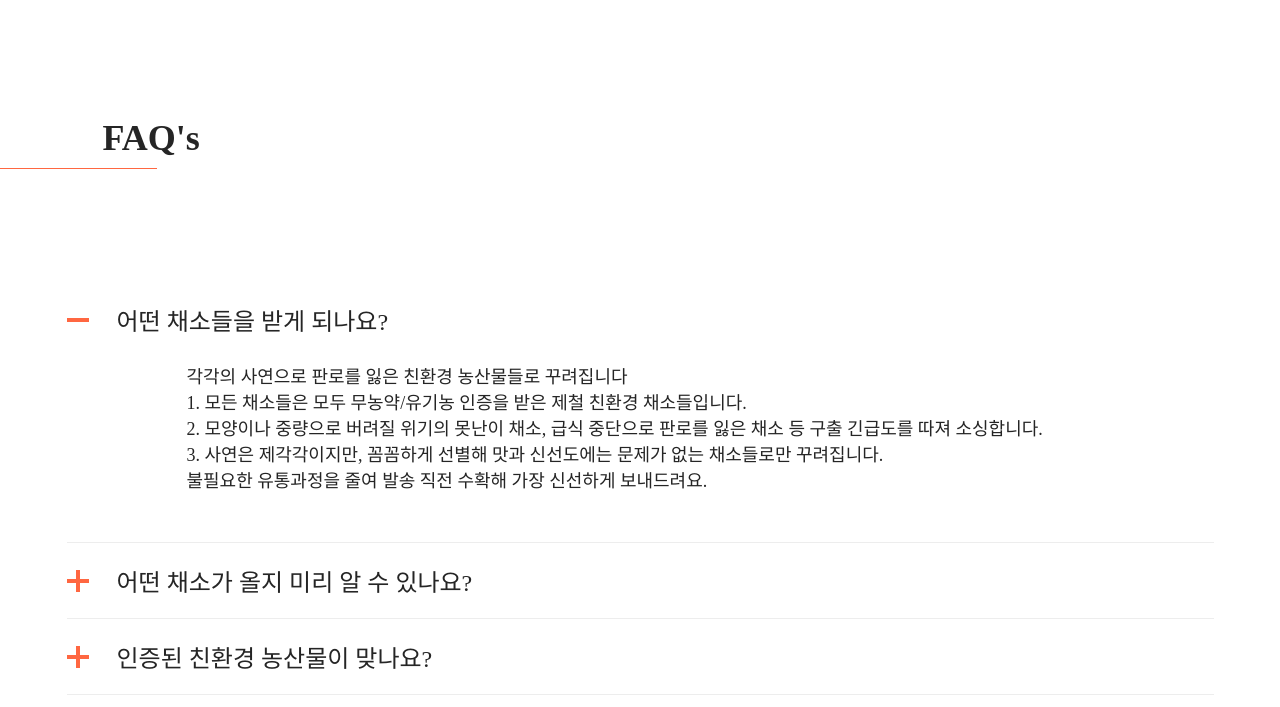
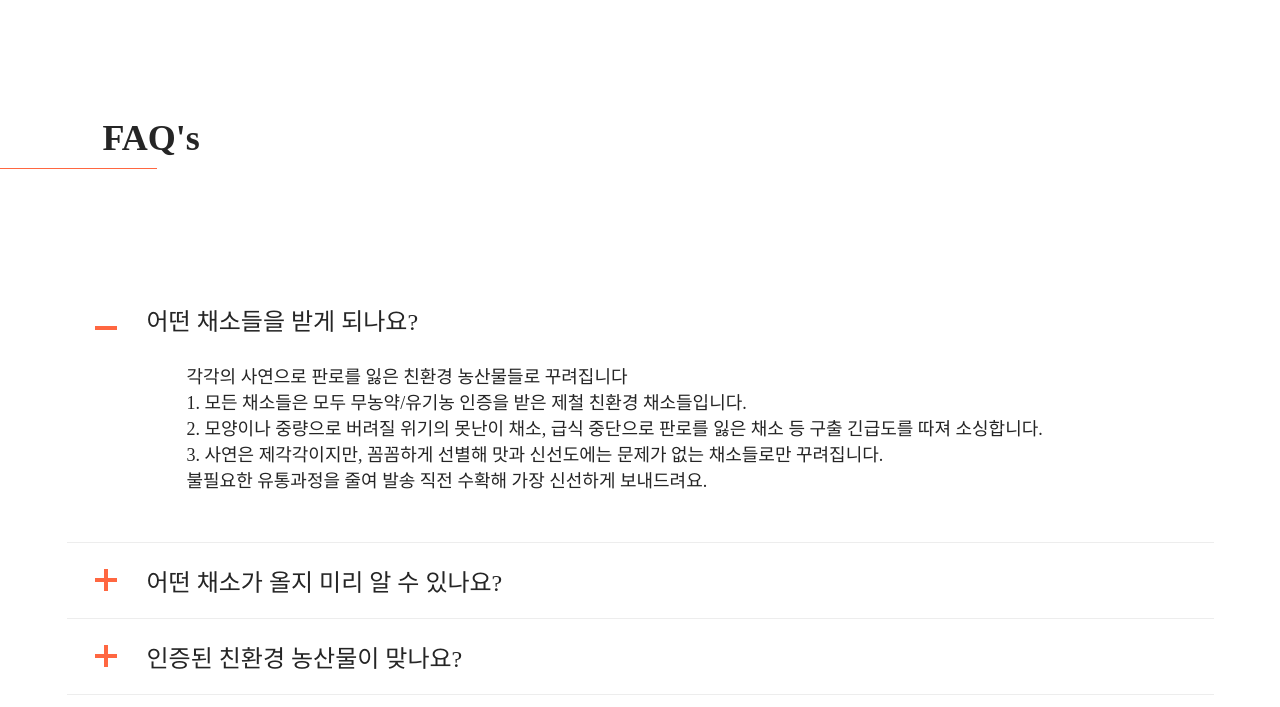
Before and after one commit to yejiseo0725/UglyUs_Market, a plain HTML site: page html/03_howToUse.html in a window 1280 px wide. Both pictures are taken after a click on the element "어떤 채소들을 받게 되나요?". Shown: the part 4343-5050 px from the top of the page. Drawn offline with Linux system fonts and the light colour scheme; a web font is replaced by a local one.

Commit message:
section 06 완성

```diff
--- a/css/howToUse.css
+++ b/css/howToUse.css
@@ -537,7 +537,6 @@ header nav .gnb li a {
 .section_06 .section-inner {
     width: 1340px;
     height: 100%;
-    /* background-color: teal; */
 }
 
 /* Main Title Area */
@@ -567,18 +566,19 @@ header nav .gnb li a {
     border-bottom: 1px solid #EDEDED;
     padding: 20px 0;
 }
-.section_06 .faq-accordion ul li .title-box {
+.section_06 .faq-accordion ul li {
+    /* position: relative; */
     display: flex;
-    align-items: center;
+    flex-direction: column;
+    justify-content: center;
 }
-.section_06 .faq-accordion ul li .title-box .icon {
+.section_06 .faq-accordion ul li .title::before {
+    content: url(../img/howToUse/plus.png);
     width: 22px;
     height: 22px;
-    background-image: url(../img/howToUse/plus.png);
-    background-repeat: no-repeat;
-    background-position: center;
+    margin-right: 30px;
 }
-.section_06 .faq-accordion ul li .title-box .title {
+.section_06 .faq-accordion ul li .title {
     font-size: 24px;
     font-weight: 400;
     padding-left: 28px;
@@ -590,13 +590,12 @@ header nav .gnb li a {
 }
 
 /* Active 추가 */
-.section_06 .faq-accordion ul li .title-box.active .title {}
-.section_06 .faq-accordion ul li .title-box.active .icon {
-    background-image: url(../img/howToUse/minus.png);
+.section_06 .faq-accordion ul li .title.active {
+    /* background-color: teal; */
+}
+.section_06 .faq-accordion ul li .title.active::before {
+    content: url(../img/howToUse/minus.png);
 }
 .section_06 .faq-accordion ul li .desc {
     display: none;
 }
-.section_06 .faq-accordion ul li .desc.active {
-    display: block;
-}
--- a/html/03_howToUse.html
+++ b/html/03_howToUse.html
@@ -297,11 +297,7 @@
                 <div class="faq-accordion">
                     <ul>
                         <li>
-                            <div class="title-box">
-                                <div class="icon"></div>
                             <div class="title">어떤 채소들을 받게 되나요?</div>
-
-                            </div>
                             <div class="desc">
                                 각각의 사연으로 판로를 잃은 친환경 농산물들로 꾸려집니다<br>
                                 1. 모든 채소들은 모두 무농약/유기농 인증을 받은 제철 친환경 채소들입니다.<br>
@@ -312,10 +308,7 @@
                         </li>
 
                         <li>
-                            <div class="title-box">
-                                <div class="icon"></div>
                             <div class="title">어떤 채소가 올지 미리 알 수 있나요?</div>
-                            </div>
                             <div class="desc">
                                 네! 발송 전, 이번 주의 채소 구성과 추천 레시피를 문자로 보내드립니다. 미리 다음 주의 식단을 구상해볼 수 있습니다.
                             </div>
@@ -324,10 +317,7 @@
 
 
                         <li>
-                            <div class="title-box">
-                                <div class="icon"></div>
                             <div class="title">인증된 친환경 농산물이 맞나요?</div>
-                            </div>
                             <div class="desc">
                                 맞습니다! 친환경 취급자 인증을 꼭 확인하세요.<br>
                                 어글리어스 마켓은 친환경 취급자 인증(인증번호 10600899번)을 받아 모든 농산물이 입고 부터 출고까지 <br>
@@ -338,10 +328,7 @@
 
 
                         <li>
-                            <div class="title-box">
-                                <div class="icon"></div>
                             <div class="title">채소의 상태가 좋지 않으면 보상해주나요?</div>
-                            </div>
                             <div class="desc">
                                 물론입니다. 산지부터 포장까지 꼼꼼히 검수하지만, 만일 만족스럽지 않은 상태의 농산물을 받으셨을 경우<br>
                                 사진을 찍어 고객센터로 연락주세요. 보상을 도와드립니다. 책임지고 보상을 도와드립니다.
@@ -351,10 +338,7 @@
 
 
                         <li>
-                            <div class="title-box">
-                                <div class="icon"></div>
                             <div class="title">채소를 다 먹지 못하면 어쩌죠?</div>
-                            </div>
                             <div class="desc">
                                 걱정마세요! 매 채소박스마다 '레시피 페이퍼'를 보내드려요. 채소들을 어떻게 보관해야할지 언제까지 먹어야할지<br>
                                 꼼꼼하게 알려드리고, 어떻게 맛있게 먹을 수 있을지 알려드려요. <br>
@@ -365,10 +349,7 @@
 
 
                         <li>
-                            <div class="title-box">
-                                <div class="icon"></div>
                             <div class="title">채소들은 어떻게 소싱되나요?</div>
-                            </div>
                             <div class="desc">
                                 어글리어스 팀원들이 농가 상황을 수시로 체크하고 있습니다. 매주 산지에 방문하며 농작물과 생산환경을 확인합니다.<br>
                                 건강하게 자랐지만 판로가 없는 농산물들을 농부님들께 직접 공급받습니다. <br>
@@ -378,10 +359,7 @@
 
 
                         <li>
-                            <div class="title-box">
-                                <div class="icon"></div>
                             <div class="title">정말 저렴한가요?</div>
-                            </div>
                             <div class="desc">
                                 매주 친환경 농산물의 시세를 체크하고 시세 대비 평균 20% 저렴하게 제공해드리고 있습니다. (농산물 유통정보 - kamis.or.kr)<br>
                                 이는 온라인 마켓에서 인증 받은 동일한 품목을, 동일 중량으로 계산했을 때 최대 35%까지 저렴한 수준입니다.<br>
--- a/js/howToUse.js
+++ b/js/howToUse.js
@@ -1,17 +1,12 @@
 $(function () {
 
-    $(".faq-accordion .title-box").click(function () {
-        $(this).addClass("active")
-        $(this).next().addClass("active");
+    // FAQ Slide Toggle
+    $(".faq-accordion .title").click(function () {
+        $(this).toggleClass("active");
+        $(this).parent().siblings().children().removeClass("active");
 
-        $(this).parent().parent().children(".title-box").removeClass("active");
-
-        $(this).siblings(".desc").stop().slideToggle();
-        $(this).parents().children(".desc").stop().slideUp();
+        $(this).next().stop().slideToggle();
+        $(this).parent().siblings().children(".desc").slideUp();
     });
 
-
-
-
-
 });
```
Lines whose indentation alone changed are shown as unchanged.
